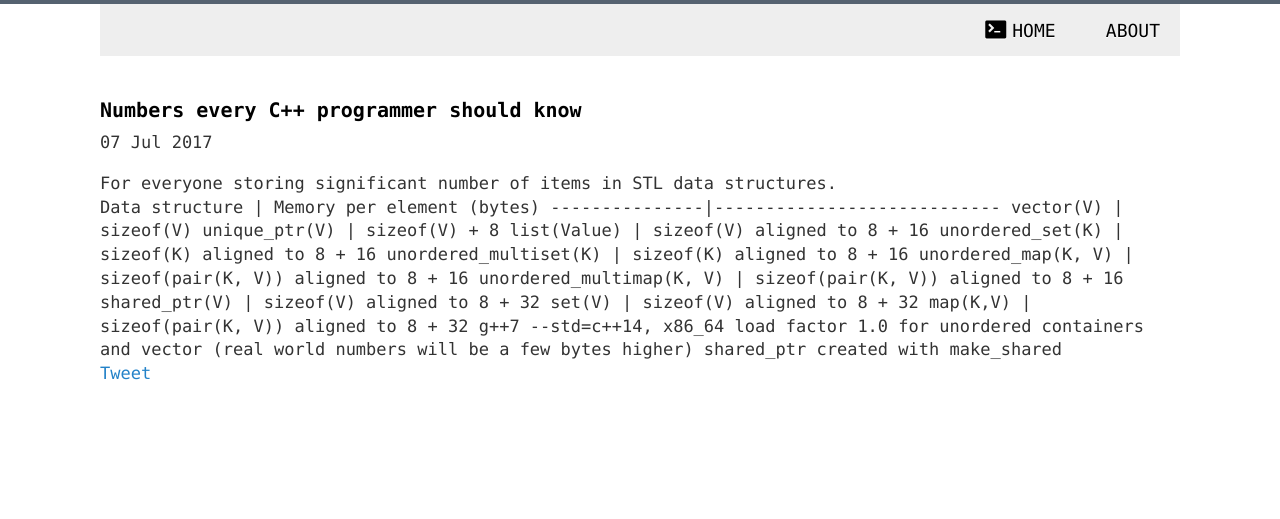
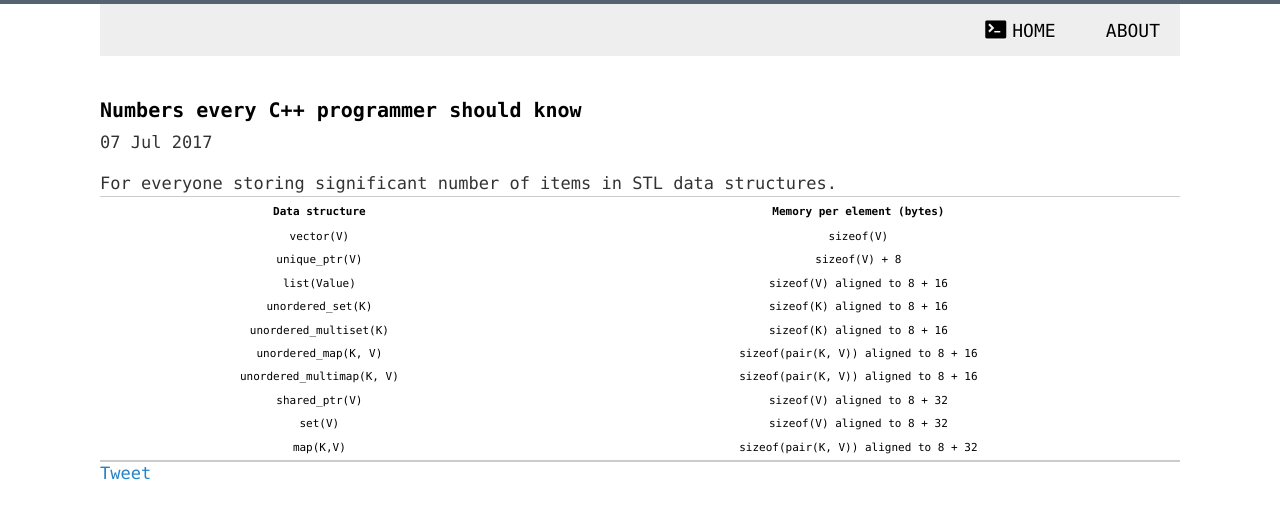
Before and after one commit to dyniusz/dyniusz.github.io, a Jekyll site: the page built from _posts/2017-07-07-STL-data-structures-numbers.md, in a window 1280 px wide. Shown: the top 519 px of the page. Built offline with Jekyll 4.4.1, drawn with Linux system fonts in a browser that asks for light colours; comment, search, counter and statistics services are not loaded.

Commit message:
Update 2017-07-07-STL-data-structures-numbers.md

```diff
--- a/_posts/2017-07-07-STL-data-structures-numbers.md
+++ b/_posts/2017-07-07-STL-data-structures-numbers.md
@@ -5,7 +5,7 @@ date: 2017-07-07
 ---
 <div class="css-full-post-content js-full-post-content">
 <div dir="ltr" style="text-align: left;" trbidi="on">For everyone storing significant number of items in STL data structures.</div>
-
+</div>
 
 Data structure | Memory per element (bytes)
 ---------------|----------------------------
@@ -19,8 +19,3 @@ unordered_multimap(K, V) | sizeof(pair(K, V)) aligned to 8 + 16
 shared_ptr(V) | sizeof(V) aligned to 8 + 32
 set(V) | sizeof(V) aligned to 8 + 32
 map(K,V) | sizeof(pair(K, V)) aligned to 8 + 32
-
-g++7 --std=c++14, x86_64
-load factor 1.0 for unordered containers and vector (real world numbers will be a few bytes higher)
-shared_ptr created with make_shared
-</div>
```
